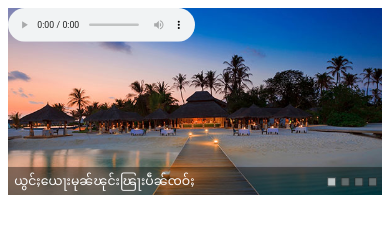
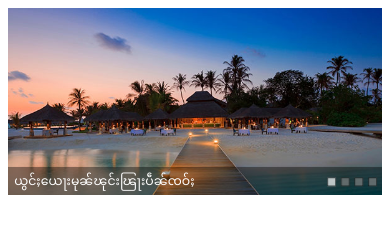
Before and after one commit to SDG-developer/Shan-Stories, a plain HTML site: page index.html in a window 390 px wide. Drawn offline with Linux system fonts and the light colour scheme; some packages are replaced by stand-ins of ours.

Commit message:
trying to fix auto play on audio, also smaller sample file

```diff
--- a/index.html
+++ b/index.html
@@ -170,9 +170,7 @@
             <div>
                 <img u=image src="img/landscape/01.jpg" />
                 <div u="thumb" style="font-family: padauk; font-size:150%">ယွင်ႈယေႃးမုၼ်ၽုင်းၽြႃးပဵၼ်ၸဝ်ႈ</div>
-				<audio controls autoplay>
-  <source src="audio/1.mp3" type="audio/mpeg">
-</audio>
+				<audio src="audio/1.mp3" autoplay></audio>
             </div>
             <div>
                 <img u=image src="img/landscape/02.jpg" />
```
